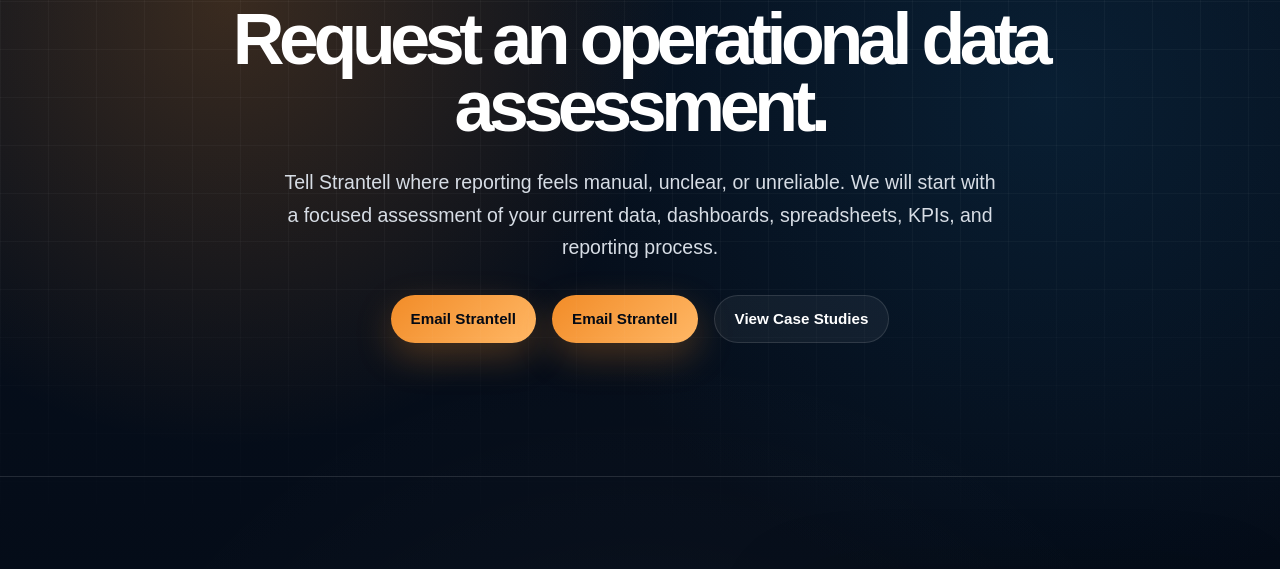
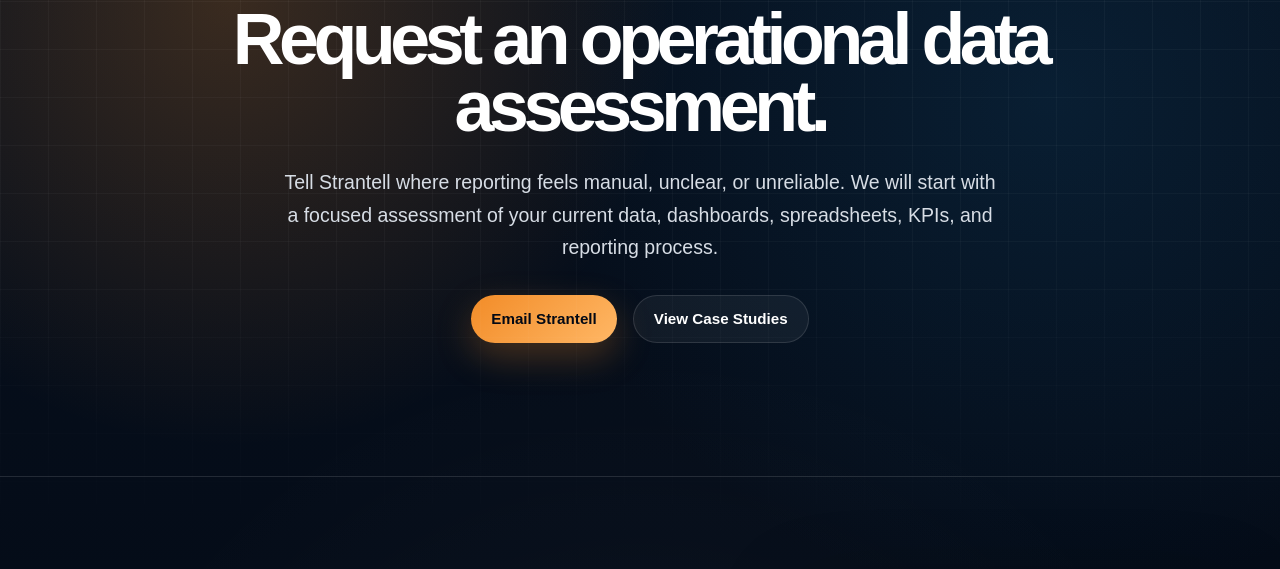
Before and after one commit to christianscalvo/website_02, a Django app: page /contact/ in a window 1280 px wide. Shown: the part 191-760 px from the top of the page. Run offline with Django 5.2, Linux system fonts and the light colour scheme.

Commit message:
fixed email button

```diff
--- a/core/templates/core/contact.html
+++ b/core/templates/core/contact.html
@@ -22,16 +22,6 @@ Contact | Strantell
                 >
                     Email Strantell
                 </a>
-
-
-
-                <a
-                    href="mailto:christianscalvo@strantell.com?subject=Operational%20Data%20Assessment%20Request&body=Hello%20Strantell%2C%0A%0AI%20would%20like%20to%20request%20an%20operational%20data%20assessment.%0A%0AOperation%20type%3A%0ACurrent%20reporting%20process%3A%0AData%20sources%3A%0AMain%20problem%20we%20want%20to%20solve%3A%0A"
-                    class="button button-primary"
-                >
-                    Email Strantell
-                </a>
-
 
 
                 <a href="{% url 'portfolio' %}" class="button button-secondary">
```
